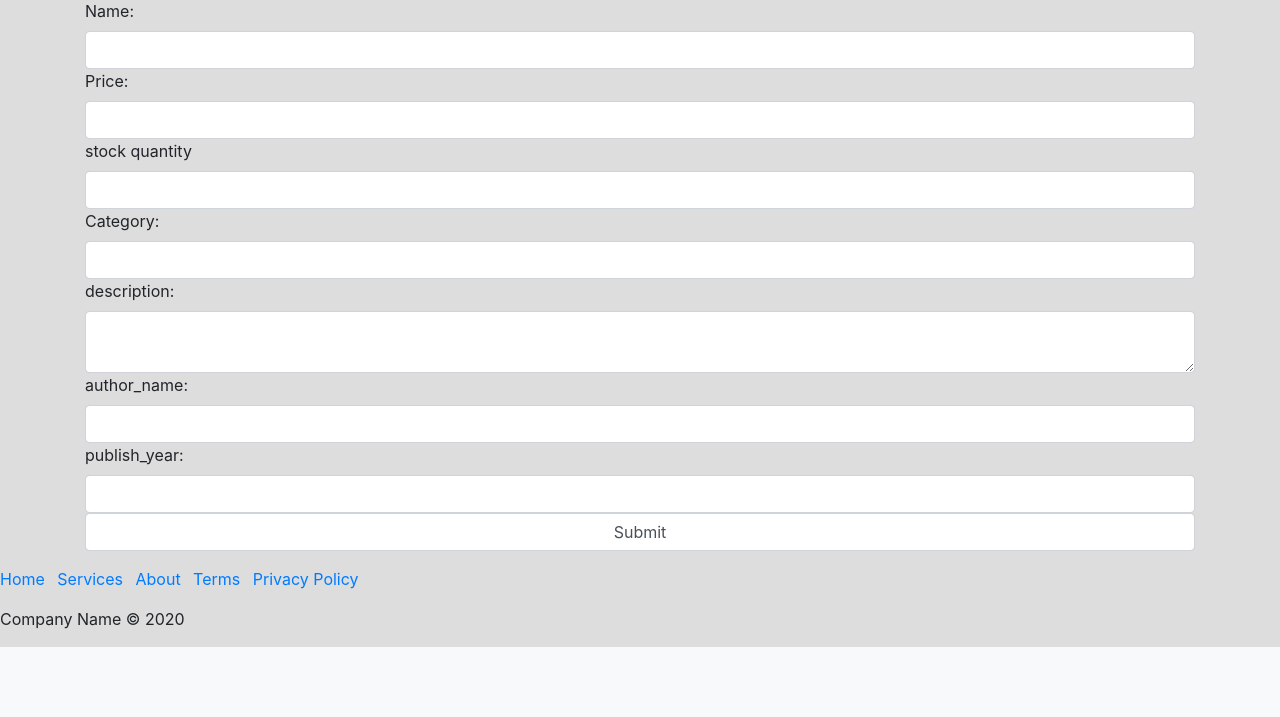
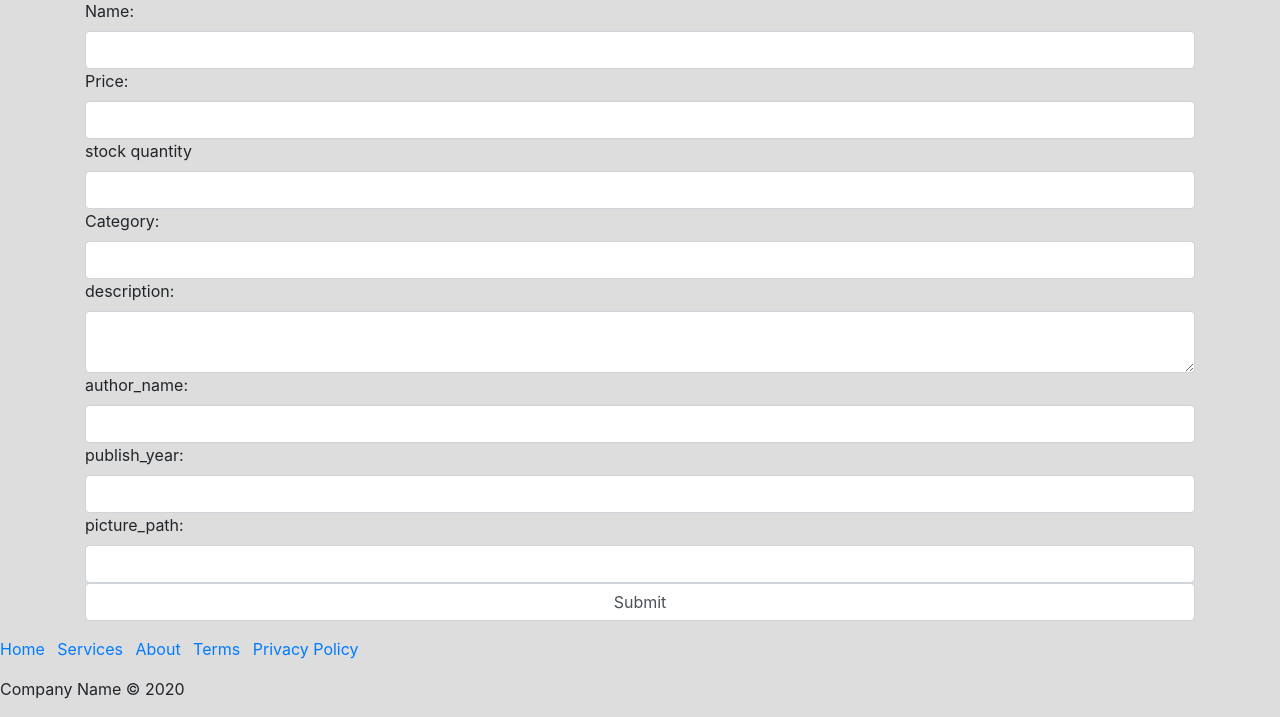
Before and after one commit to wael159/shop_project, a Flask app: page /manager-page in a window 1280 px wide. Shown: the part 313-1030 px from the top of the page. Before the commit the page ends 960 px from the top, so only its background shows below. Run offline with Flask 2, Linux system fonts and the light colour scheme; a user stored in the database is signed in; some libraries are stand-ins or nearby versions.

Commit message:
shop improve

```diff
--- a/app/templates/manager_page.html
+++ b/app/templates/manager_page.html
@@ -69,6 +69,15 @@
             {% endfor %}
         </div>
 
+        <div>
+            {{ form.picture_path.label }}
+            {{ form.picture_path(class="form-control") }}
+
+            {% for error in form.picture_path.errors %}
+                <small>{{ error }}</small>
+            {% endfor %}
+        </div>
+
 
 
 
```
Also changed, not shown: app.db.
